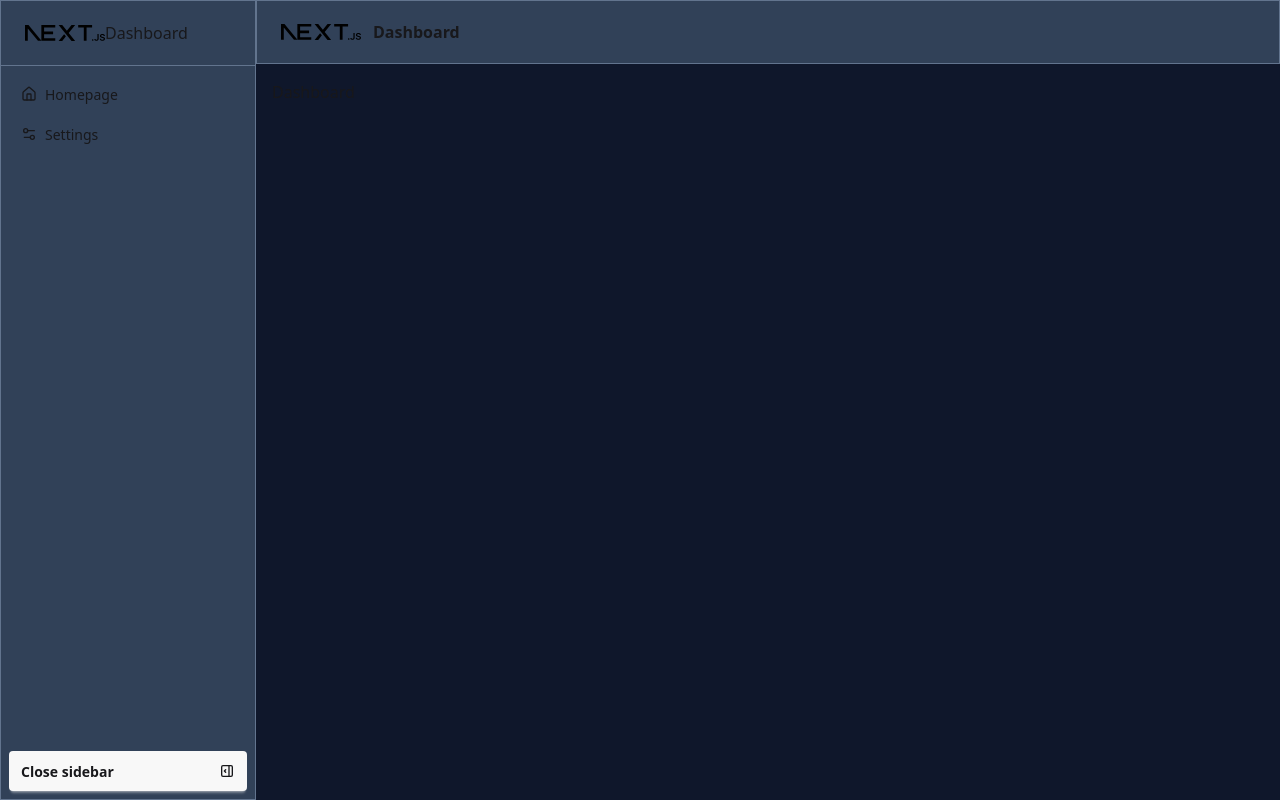
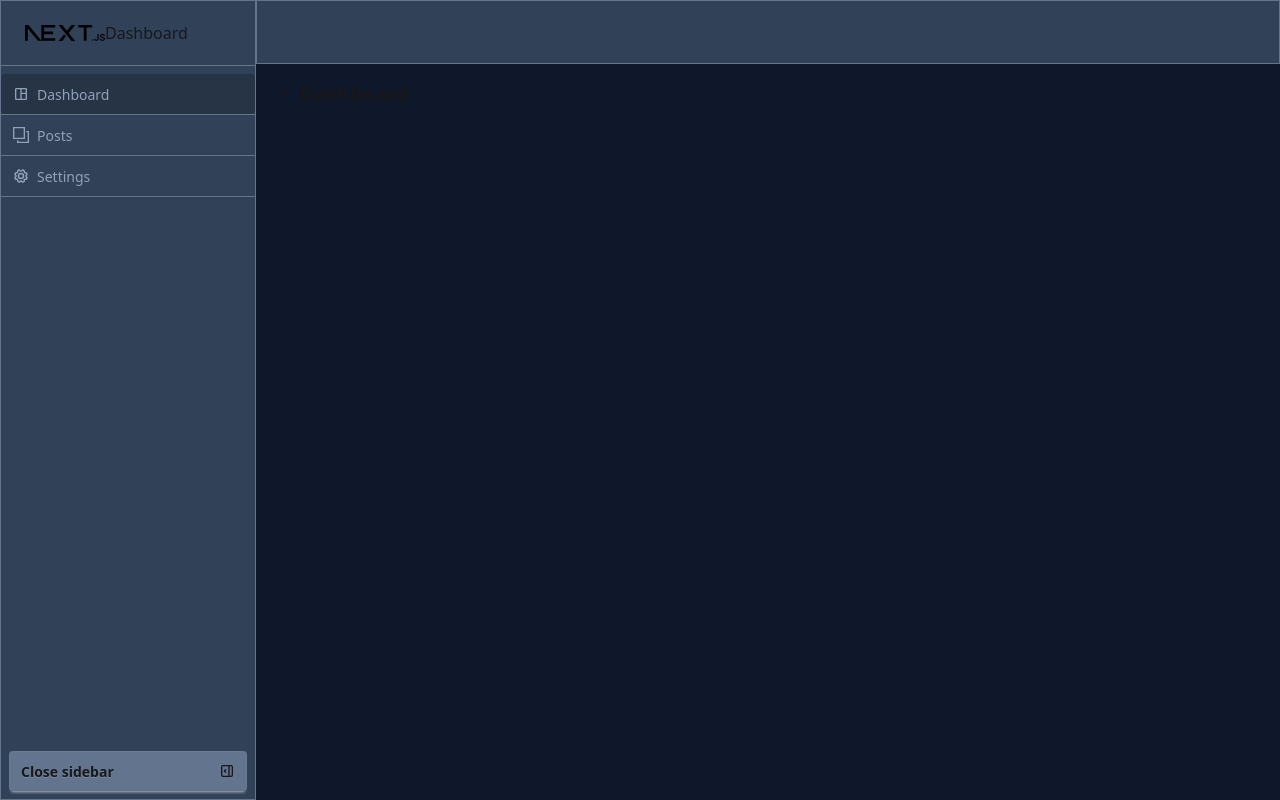
Before and after one commit to Ahmad-Hisham007/next-login-page, a Next.js app: page /dashboard in a window 1280 px wide. Built offline with nearby package versions, Linux system fonts and the light colour scheme.

Commit message:
feat(dashboard): This commit wil add 3 new pages to dashboard (posts, settings,  add posts)

```diff
--- /dev/null
+++ b/Components/NavLink/NavLink.jsx
@@ -0,0 +1,15 @@
+"use client"
+import Link from 'next/link';
+import { usePathname } from 'next/navigation';
+import React from 'react';
+
+const NavLink = ({ href, children, className = '' }) => {
+    const pathname = usePathname();
+    const isActive = href === pathname;
+    const combinedClasses = `${className} ${isActive ? 'active' : ''}`.trim();
+    return (
+        <Link href={href} className={combinedClasses}>{children}</Link>
+    );
+};
+
+export default NavLink;
--- a/app/dashboard/_components/DashboardLayoutUi.tsx
+++ b/app/dashboard/_components/DashboardLayoutUi.tsx
@@ -5,6 +5,10 @@ import {
   TbLayoutSidebarRightExpand,
 } from "react-icons/tb";
 import DashboardSidebarToggle from "./DashboardSidebarToggle";
+import NavLink from "../../../Components/NavLink/NavLink";
+import { MdOutlineSpaceDashboard } from "react-icons/md";
+import { GrLayer } from "react-icons/gr";
+import { PiGearBold } from "react-icons/pi";
 
 const DashboardLayoutUi = ({ children }: { children: React.ReactNode }) => {
   return (
@@ -20,9 +24,9 @@ const DashboardLayoutUi = ({ children }: { children: React.ReactNode }) => {
             className="btn btn-square btn-ghost md:hidden flex items-center"
           >
             {/* Sidebar toggle icon */}
-            <TbLayoutSidebarRightCollapse className="my-1.5 inline-block size-4 text-2xl w-6 h-6" />
+            <TbLayoutSidebarRightCollapse className="my-1.5 text-slate-500 inline-block size-4 text-2xl w-6 h-6" />
           </label>
-          <div className="px-4 flex items-end gap-3">
+          <div className="px-4 flex items-end gap-3 md:hidden">
             <Image
               src="/next.svg"
               width="120"
@@ -60,62 +64,44 @@ const DashboardLayoutUi = ({ children }: { children: React.ReactNode }) => {
               <span className="is-drawer-close:hidden">Dashboard</span>
             </button>
           </div>
-          <ul className="menu w-full grow">
+          <ul className="menu px-0 w-full grow [&_li]:rounded-0 [&_li]:border-b [&_li]:border-slate-500 text-slate-400 font-medium [&_a.active]:bg-black/20">
             {/* List item */}
             <li>
-              <button
+              <NavLink
+                href="/dashboard"
                 className="is-drawer-close:tooltip is-drawer-close:tooltip-right"
                 data-tip="Homepage"
               >
-                {/* Home icon */}
-                <svg
-                  xmlns="http://www.w3.org/2000/svg"
-                  viewBox="0 0 24 24"
-                  strokeLinejoin="round"
-                  strokeLinecap="round"
-                  strokeWidth="2"
-                  fill="none"
-                  stroke="currentColor"
-                  className="my-1.5 inline-block size-4"
-                >
-                  <path d="M15 21v-8a1 1 0 0 0-1-1h-4a1 1 0 0 0-1 1v8"></path>
-                  <path d="M3 10a2 2 0 0 1 .709-1.528l7-5.999a2 2 0 0 1 2.582 0l7 5.999A2 2 0 0 1 21 10v9a2 2 0 0 1-2 2H5a2 2 0 0 1-2-2z"></path>
-                </svg>
-                <span className="is-drawer-close:hidden">Homepage</span>
-              </button>
+                <MdOutlineSpaceDashboard className="my-1.5 inline-block size-4" />
+                <span className="is-drawer-close:hidden">Dashboard</span>
+              </NavLink>
             </li>
-
-            {/* List item */}
             <li>
-              <button
+              <NavLink
+                href="/dashboard/posts"
+                className="is-drawer-close:tooltip is-drawer-close:tooltip-right"
+                data-tip="Posts"
+              >
+                <GrLayer className="my-1.5 inline-block size-4" />
+                <span className="is-drawer-close:hidden">Posts</span>
+              </NavLink>
+            </li>
+            <li>
+              <NavLink
+                href="/dashboard/settings"
                 className="is-drawer-close:tooltip is-drawer-close:tooltip-right"
                 data-tip="Settings"
               >
-                {/* Settings icon */}
-                <svg
-                  xmlns="http://www.w3.org/2000/svg"
-                  viewBox="0 0 24 24"
-                  strokeLinejoin="round"
-                  strokeLinecap="round"
-                  strokeWidth="2"
-                  fill="none"
-                  stroke="currentColor"
-                  className="my-1.5 inline-block size-4"
-                >
-                  <path d="M20 7h-9"></path>
-                  <path d="M14 17H5"></path>
-                  <circle cx="17" cy="17" r="3"></circle>
-                  <circle cx="7" cy="7" r="3"></circle>
-                </svg>
+                <PiGearBold className="my-1.5 inline-block size-4" />
                 <span className="is-drawer-close:hidden">Settings</span>
-              </button>
+              </NavLink>
             </li>
           </ul>
           <div className="flex justify-start items-center w-full p-2">
             <label
               htmlFor="drawer-dashboard"
               aria-label="open sidebar"
-              className="btn btn-square grow box-border flex is-drawer-open:flex-row-reverse justify-between items-center border-0 p-3 is-drawer-close:tooltip is-drawer-close:tooltip-right"
+              className="btn btn-square bg-slate-500 grow box-border flex is-drawer-open:flex-row-reverse justify-between items-center border-0 p-3 is-drawer-close:tooltip is-drawer-close:tooltip-right"
               data-tip="Open sidebar"
             >
               {/* Sidebar toggle icon */}
--- a/app/dashboard/_components/DashboardSidebarToggle.tsx
+++ b/app/dashboard/_components/DashboardSidebarToggle.tsx
@@ -1,8 +1,21 @@
 "use client";
-import React, { useState } from "react";
+import { usePathname } from "next/navigation";
+import React, { useEffect, useState } from "react";
 
 const DashboardSidebarToggle = () => {
   const [isDrawerOpen, setIsDrawerOpen] = useState<boolean>(true);
+  const pathname = usePathname();
+
+  useEffect(() => {
+    const handleRouteChange = () => {
+      if (window.innerWidth < 1024) {
+        setIsDrawerOpen(false);
+      }
+    };
+
+    handleRouteChange();
+  }, [pathname]);
+
   return (
     <input
       id="drawer-dashboard"
--- /dev/null
+++ b/app/dashboard/_components/PageTitle.tsx
@@ -0,0 +1,13 @@
+import React from "react";
+import { MdKeyboardArrowRight } from "react-icons/md";
+
+const PageTitle = ({ title }: { title: string }) => {
+  return (
+    <div className="flex gap-2 items-center font-semibold text-xl">
+      <MdKeyboardArrowRight />
+      <h2>{title}</h2>
+    </div>
+  );
+};
+
+export default PageTitle;
--- a/app/dashboard/layout.tsx
+++ b/app/dashboard/layout.tsx
@@ -29,7 +29,10 @@ export default function DashboardLayout({
       lang="en"
       className={`${geistSans.variable} ${geistMono.variable} h-full antialiased`}
     >
-      <body className="min-h-full flex flex-col bg-slate-900">
+      <body
+        className="min-h-full flex flex-col bg-slate-900"
+        suppressHydrationWarning
+      >
         <ToasterProvider />
         <DashboardLayoutUi>{children}</DashboardLayoutUi>
       </body>
--- a/app/dashboard/page.tsx
+++ b/app/dashboard/page.tsx
@@ -1,7 +1,12 @@
 import React from "react";
+import PageTitle from "./_components/PageTitle";
 
 const dashboardPage = () => {
-  return <div>Dashboard</div>;
+  return (
+    <div>
+      <PageTitle title={"Dashboard"}></PageTitle>
+    </div>
+  );
 };
 
 export default dashboardPage;
--- /dev/null
+++ b/app/dashboard/posts/add/page.tsx
@@ -0,0 +1,7 @@
+import React from "react";
+
+const addPostPage = () => {
+  return <div></div>;
+};
+
+export default addPostPage;
--- /dev/null
+++ b/app/dashboard/posts/categories/page.tsx
@@ -0,0 +1,7 @@
+import React from "react";
+
+const postCategoryPage = () => {
+  return <div>Post Categories</div>;
+};
+
+export default postCategoryPage;
--- /dev/null
+++ b/app/dashboard/posts/page.tsx
@@ -0,0 +1,12 @@
+import React from "react";
+import PageTitle from "../_components/PageTitle";
+
+const postsPage = () => {
+  return (
+    <div>
+      <PageTitle title={"Posts"}></PageTitle>
+    </div>
+  );
+};
+
+export default postsPage;
--- /dev/null
+++ b/app/dashboard/settings/page.tsx
@@ -0,0 +1,12 @@
+import React from "react";
+import PageTitle from "../_components/PageTitle";
+
+const settingsPage = () => {
+  return (
+    <div>
+      <PageTitle title={"Settings"}></PageTitle>
+    </div>
+  );
+};
+
+export default settingsPage;
```
